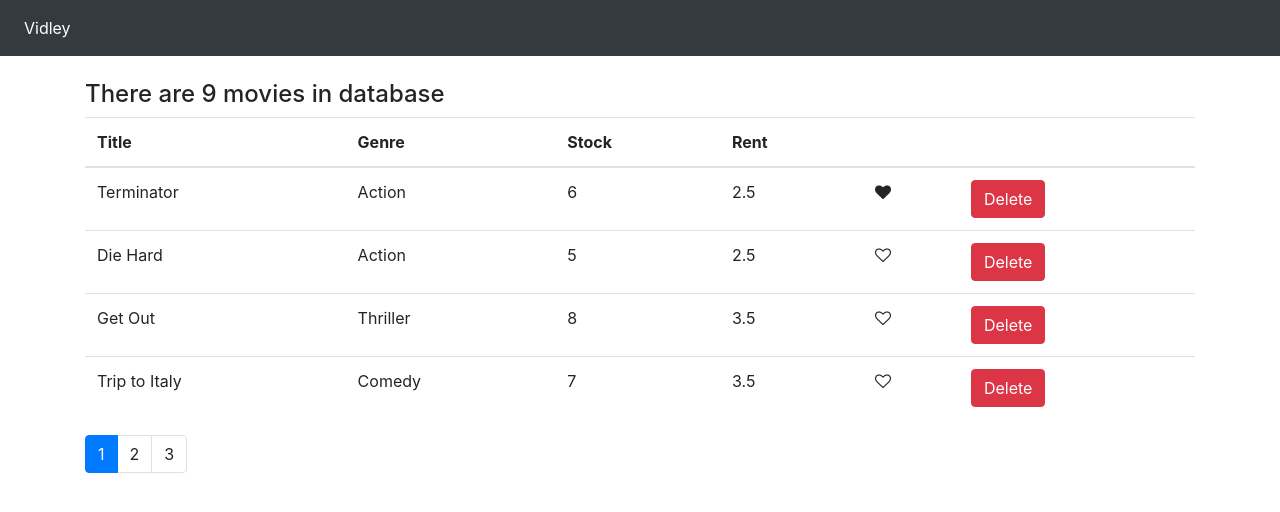
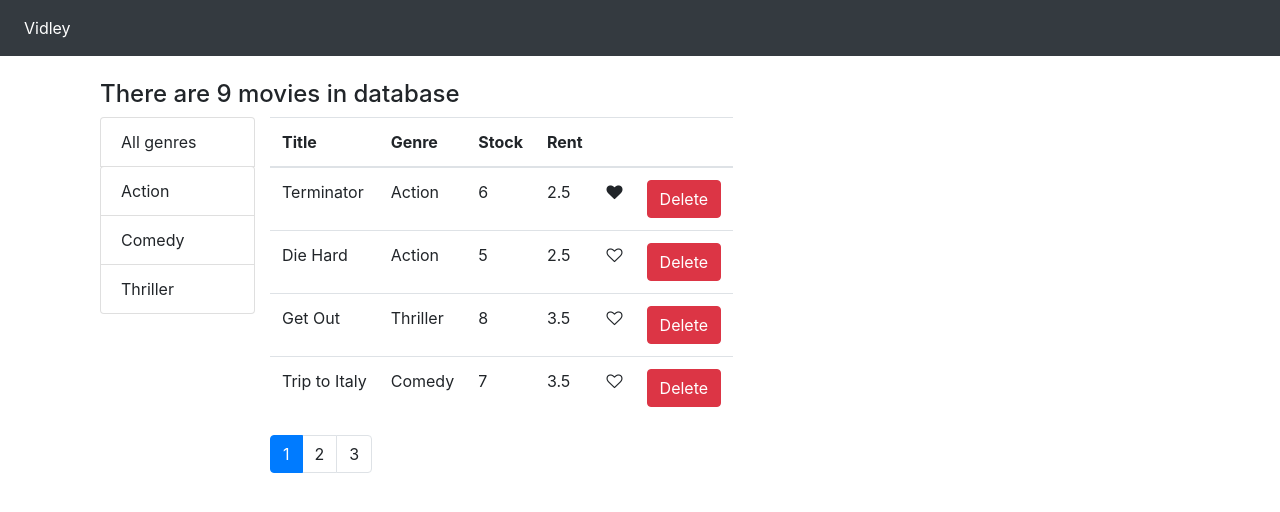
Before and after one commit to PDROJACK/Vidley---Frontend, a React (Create React App) app: page / in a window 1280 px wide. Shown: the top 512 px of the page. Built offline with nearby package versions, Linux system fonts and the light colour scheme.

Commit message:
added filtering

```diff
--- a/package.json
+++ b/package.json
@@ -6,6 +6,7 @@
     "bootstrap": "^4.3.1",
     "font-awesome": "^4.7.0",
     "lodash": "^4.17.11",
+    "prop-types": "^15.7.2",
     "react": "^16.8.6",
     "react-dom": "^16.8.6",
     "react-scripts": "2.1.8"
--- /dev/null
+++ b/src/components/common/filtering.jsx
@@ -0,0 +1,20 @@
+import React from "react";
+import _ from 'lodash';
+import PropTypes from 'prop-types';
+
+const Filtering = props => {
+    const { items,selectedItem, onItemSelect } = props;
+    return (
+        <div>
+            {
+                items.map(item => (
+                    <li key={item._id} className={ selectedItem === item._id ? "list-group-item active":"list-group-item"} onClick={() => onItemSelect(item._id)}>{item.name}</li>
+                )
+                )
+            }
+        </div>
+    );
+}
+
+
+export default Filtering;
--- a/src/components/movies.jsx
+++ b/src/components/movies.jsx
@@ -1,15 +1,27 @@
 import React, { Component } from "react";
 import { getMovies } from "../services/fakeMovieService";
+import { getGenres } from "../services/fakeGenreService";
 import Like from "./common/like";
 import Pagination from "./common/pagination";
+import Filtering from './common/filtering';
 import { paginate } from '../utils/pagination';
+
 
 export default class Table extends Component {
   state = {
-    movies: getMovies(),
+    movies: [],
+    genres: [],
+    selectedGenre: null,
     pageSize: 4,
     currentPage: 1
   };
+
+  componentDidMount() {
+    this.setState({
+      movies: getMovies(),
+      genres: getGenres()
+    })
+  }
 
   handleDelete = movie => {
     const movies = this.state.movies.filter(m => m._id !== movie._id);
@@ -30,20 +42,35 @@ export default class Table extends Component {
     this.setState({
       currentPage: page
     })
-    console.log(this.state.currentPage);
   };
+
+  handleGenreSelect = genre => {
+    this.setState({
+      selectedGenre: genre
+    })
+  }
 
   render() {
     const { length: count } = this.state.movies;
-    const { currentPage, pageSize, movies: allMovies } = this.state;
+    const { currentPage, selectedGenre, pageSize, movies: allMovies, genres } = this.state;
 
     if (count === 0) return <p>There are no movies in database</p>;
 
-    const movies = paginate(currentPage, pageSize, allMovies);
+    const filtered = selectedGenre ? allMovies.filter(m => m.genre._id === selectedGenre) : allMovies
+
+    const movies = paginate(currentPage, pageSize, filtered);
 
     return (
-      <div>
-        <h4> There are {count} movies in database </h4>
+      <div className='container'>
+        <h4> There are {filtered.length} movies in database </h4>
+        <div className='row'>
+          <div className='col-2'>
+            <ul className="list-group">
+              <li className="list-group-item" onItemSelect={() => this.handleGenreSelect()}>All genres</li>
+              <Filtering items={genres} selectedItem ={selectedGenre} onItemSelect={this.handleGenreSelect} />
+            </ul>
+          </div>
+          <div clasName='col-8'>
             <table className="table">
               <thead>
                 <tr>
@@ -81,12 +108,14 @@ export default class Table extends Component {
               </tbody>
             </table>
             <Pagination
-          itemCount={count}
+              itemCount={filtered.length}
               pageSize={pageSize}
               currentPage={currentPage}
               onPageChange={this.handlePageChange}
             />
           </div>
+        </div>
+      </div>
     );
   }
 }
```
Also changed, not shown: src/components/common/pagination.jsx (+8 -0 lines), 1 other file (tests, documents, lock files or other folders). Lines whose indentation alone changed are shown as unchanged.
